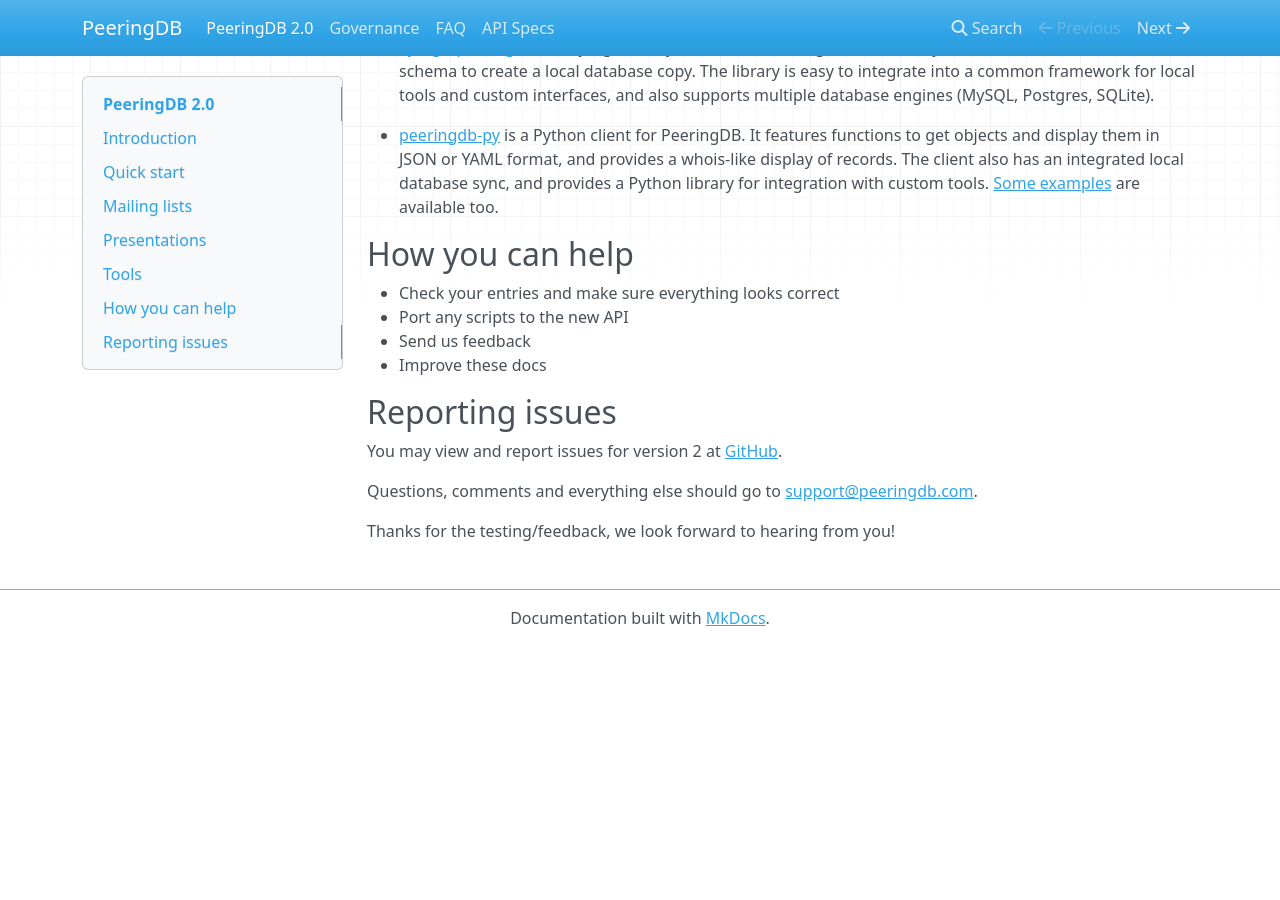
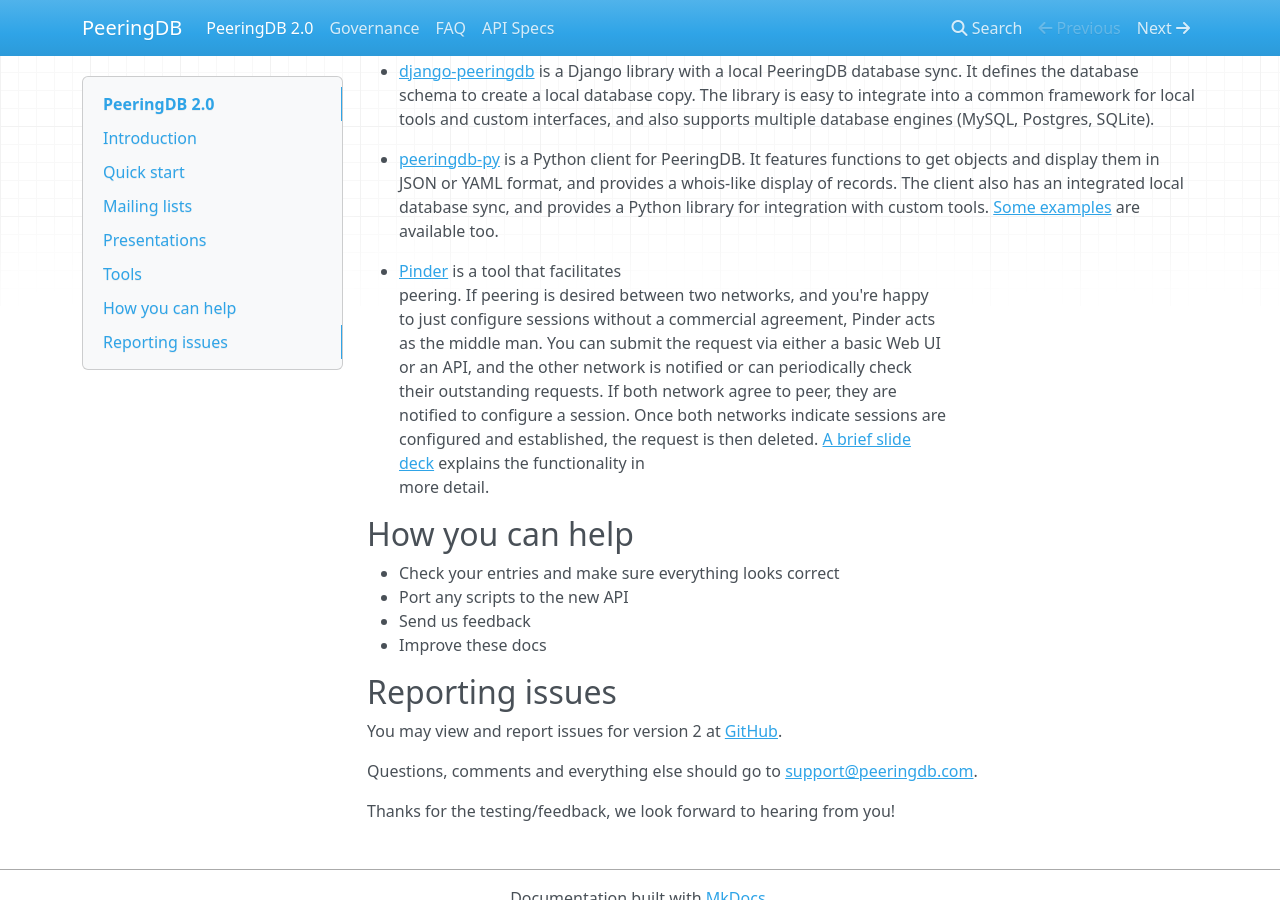
Before and after one commit to peeringdb/docs, an MkDocs documentation site: the page built from docs/index.md, in a window 1280 px wide and 900 px high, scrolled down 2487 px. Built offline with MkDocs 1.6.1, drawn with Linux system fonts in a browser that asks for light colours; nearby versions of some CDN libraries; comment, search, counter and statistics services are not loaded; old or Windows-style settings are respelled for this version of MkDocs; before the commit the page ends 3133 px from its top, so only the background shows below that; some of the changed text lies outside the part shown.

Commit message:
Updated talks and tools.

```diff
--- a/docs/index.md
+++ b/docs/index.md
@@ -109,6 +110,17 @@
 
 * [peeringdb-py](http://peeringdb.github.io/peeringdb-py/) is a Python client for PeeringDB.  It features functions to get objects and display them in JSON or YAML format, and provides a whois-like display of records.  The client also has an integrated local database sync, and provides a Python library for integration with custom tools.  [Some examples](https://github.com/grizz/pdb-examples) are available too.
 
+* [Pinder](http://github.com/dotwaffle/pinder) is a tool that facilitates
+peering.  If peering is desired between two networks, and you're happy
+to just configure sessions without a commercial agreement, Pinder acts
+as the middle man.  You can submit the request via either a basic Web UI
+or an API, and the other network is notified or can periodically check
+their outstanding requests.  If both network agree to peer, they are
+notified to configure a session.  Once both networks indicate sessions are
+configured and established, the request is then deleted. [A brief slide
+deck](http://accel.waffle.sexy/pinder.pdf) explains the functionality in
+more detail.
+
 ## How you can help
 
 - Check your entries and make sure everything looks correct
```
Also changed, not shown: other parts of docs/index.md (+1 -0 lines), 1 other file.
